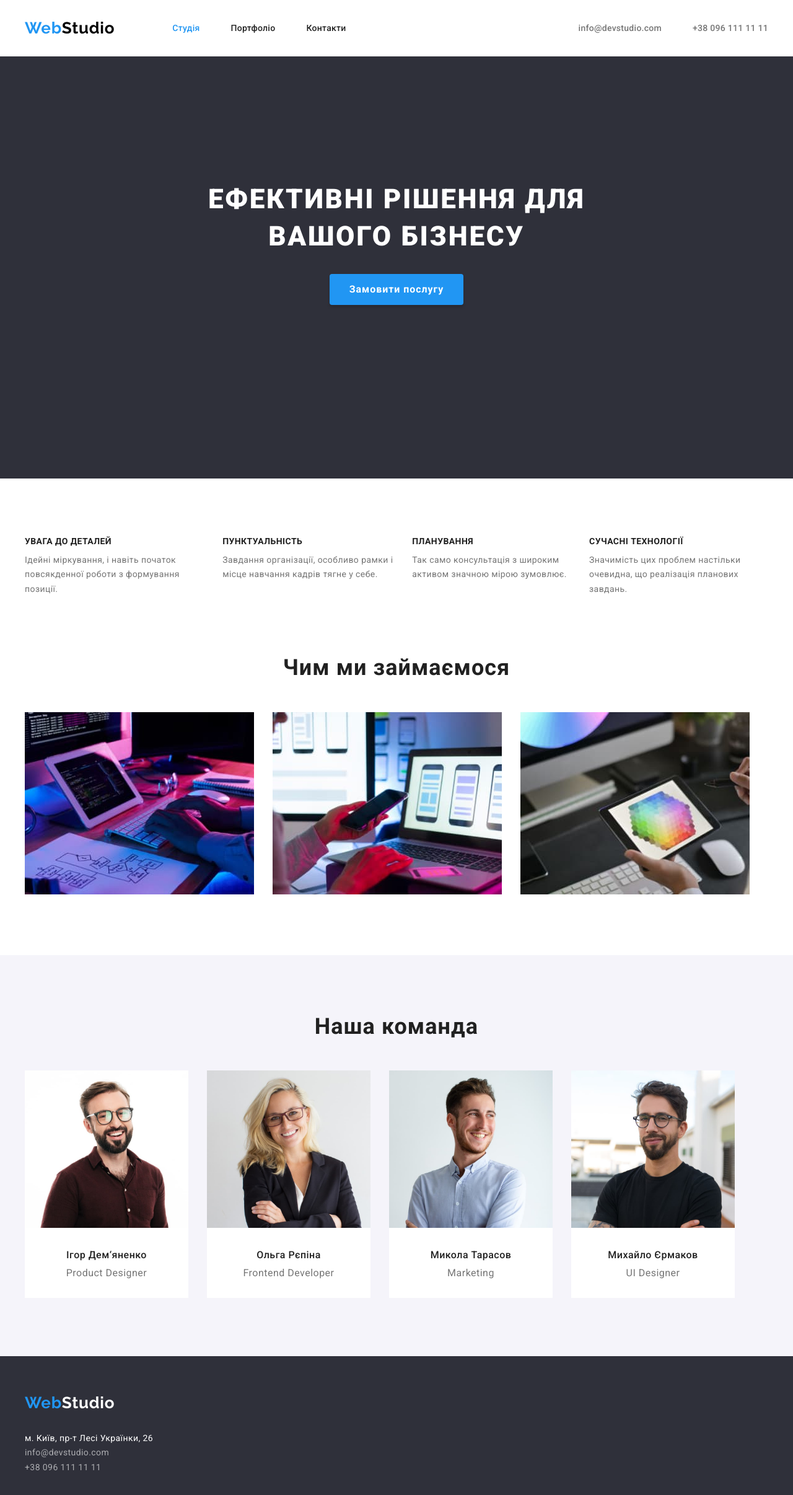
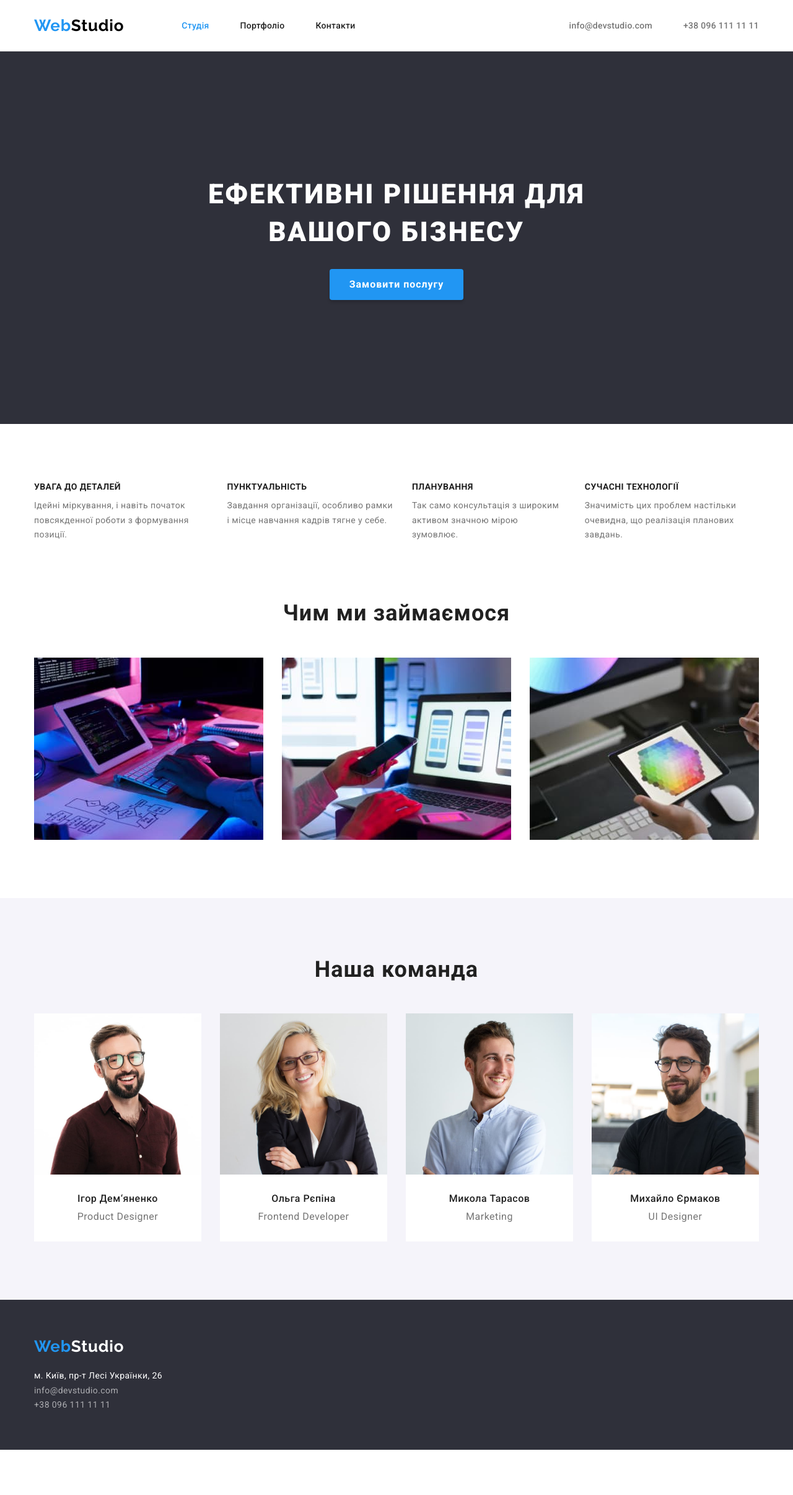
Before and after one commit to YevheniiLutsk/goit-markup-hw-03, a plain HTML site: page index.html in a window 1280 px wide. Shown: the whole page at 62% size. After the commit the page ends 2339 px from the top, so only its background shows below. Drawn offline with Linux system fonts and the light colour scheme.

Commit message:
end work

```diff
--- a/css/styles.css
+++ b/css/styles.css
@@ -33,6 +33,7 @@ li {
 }
 .container {
   max-width: 1200px;
+  padding: 0 15px;
   margin: 0 auto;
 }
 .header .logo {
@@ -92,6 +93,16 @@ ul {
   letter-spacing: 0.06em;
   text-transform: uppercase;
   color: var(--primary-background-color);
+  max-width: 696px;
+  margin: 0 auto 30px;
+}
+.container-box {
+  text-align: center;
+}
+img {
+  display: block;
+  width: 100%;
+  height: auto;
 }
 
 .hero_button {
@@ -230,8 +241,11 @@ ul {
   text-align: center;
   letter-spacing: 0.03em;
   color: var(--primery-title-color);
-  width: 125px;
-  height: 38px;
+  padding: 6px 22px;
+  border-radius: 4px;
+}
+.item-name {
+  padding: 20px 24px;
 }
 .porfolio-button:hover,
 .porfolio-button:focus {
@@ -271,14 +285,17 @@ ul.header-contacts {
   display: flex;
   gap: 50px;
 }
-li.navigation-menu-item,
-a {
-  padding-top: 30px;
-  padding-bottom: 30px;
+a.footer-logo {
+  margin-bottom: 20px;
 }
-.container-box {
-  padding: 200px 200px 280px 200px;
-  text-align: center;
+li.navigation-menu-item {
+  margin: 32px 0;
+}
+header.header {
+  border-bottom: 1px solid #ececec;
+}
+section.section.hero-section {
+  padding: 200px 0;
 }
 h1.hero-title {
   margin-bottom: 30px;
@@ -312,12 +329,11 @@ h2.team-title {
 h2.team-title {
   margin-bottom: 50px;
 }
-h4.team-title {
-  padding-top: 30px;
-  padding-bottom: 10px;
+h3.team-title {
+  margin-bottom: 10px;
 }
-p.team-description {
-  padding-bottom: 30px;
+.name-team {
+  padding: 30px;
 }
 section.section-visually {
   padding: 94px 0px 0px 0px;
@@ -326,13 +342,11 @@ section.section-about,
 section.section.section-team {
   padding: 94px 0px 94px 0px;
 }
-
 a.footer-logo {
-  padding-top: 60px;
   display: block;
 }
 footer.footer {
-  padding-bottom: 60px;
+  padding: 60px 0;
 }
 ul.portfolio-buttons {
   display: flex;
@@ -351,14 +365,9 @@ section.section-portfolio {
 }
 li.item_portfolios {
   background: #ffffff;
+  width: 370px;
   border: 1px solid #eeeeee;
 }
 h2.card-title {
-  margin-left: 24px;
-  margin-top: 20px;
+  margin-bottom: 4px;
 }
-
-p.card-description {
-  margin-left: 24px;
-  margin-bottom: 20px;
-}
--- a/index.html
+++ b/index.html
@@ -53,7 +53,7 @@
       </section>
       <section class="section-visually">
         <div class="container">
-        <div class="visually">
+
           <h2 class="visually-hidden">Переваги</h2>
           <ul class="benefits-list">
             <li class="benefits-item">
@@ -84,7 +84,7 @@
               </p>
             </li>
           </ul>
-        </div>
+
         </div>
       </section>
 
@@ -116,7 +116,7 @@
                 width="264"
               />
               <div class="name-team">
-                <h4 class="team-title">Ігор Дем‘яненко</h4>
+                <h3 class="team-title">Ігор Дем‘яненко</h4>
                 <p class="team-description">Product Designer</p>
               </div>
             </li>
@@ -127,7 +127,7 @@
                 width="264"
               />
               <div class="name-team">
-                <h4 class="team-title">Ольга Рєпіна</h4>
+                <h3 class="team-title">Ольга Рєпіна</h4>
                 <p class="team-description">Frontend Developer</p>
               </div>
             </li>
@@ -138,7 +138,7 @@
                 width="264"
               />
               <div class="name-team">
-                <h4 class="team-title">Микола Тарасов</h4>
+                <h3 class="team-title">Микола Тарасов</h4>
                 <p class="team-description">Marketing</p>
               </div>
             </li>
@@ -149,7 +149,7 @@
                 width="264"
               />
               <div class="name-team">
-                <h4 class="team-title">Михайло Єрмаков</h4>
+                <h3 class="team-title">Михайло Єрмаков</h4>
                 <p class="team-description">UI Designer</p>
               </div>
             </li>
```
Also changed, not shown: portfolio.html (+19 -0 lines).
